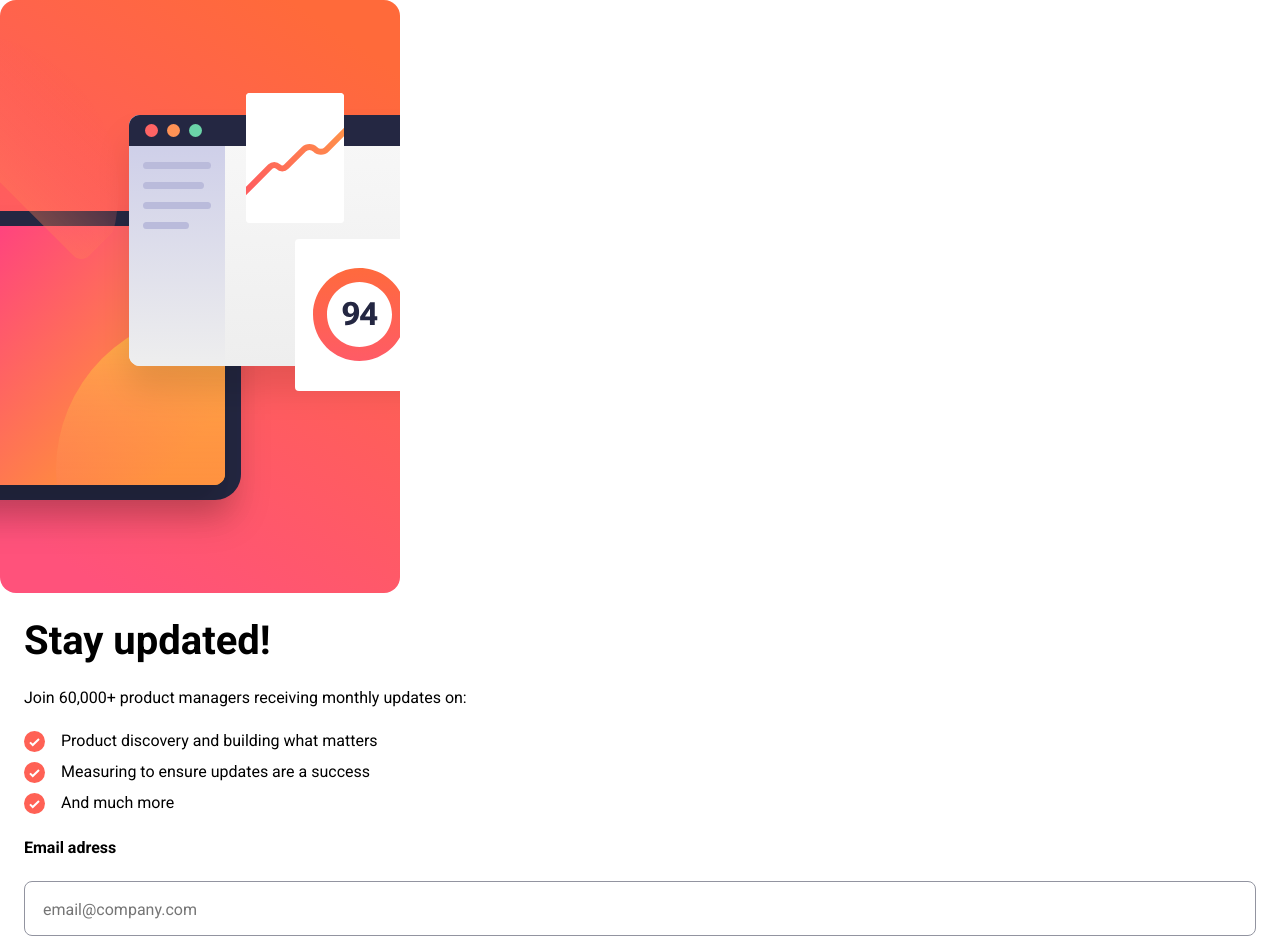
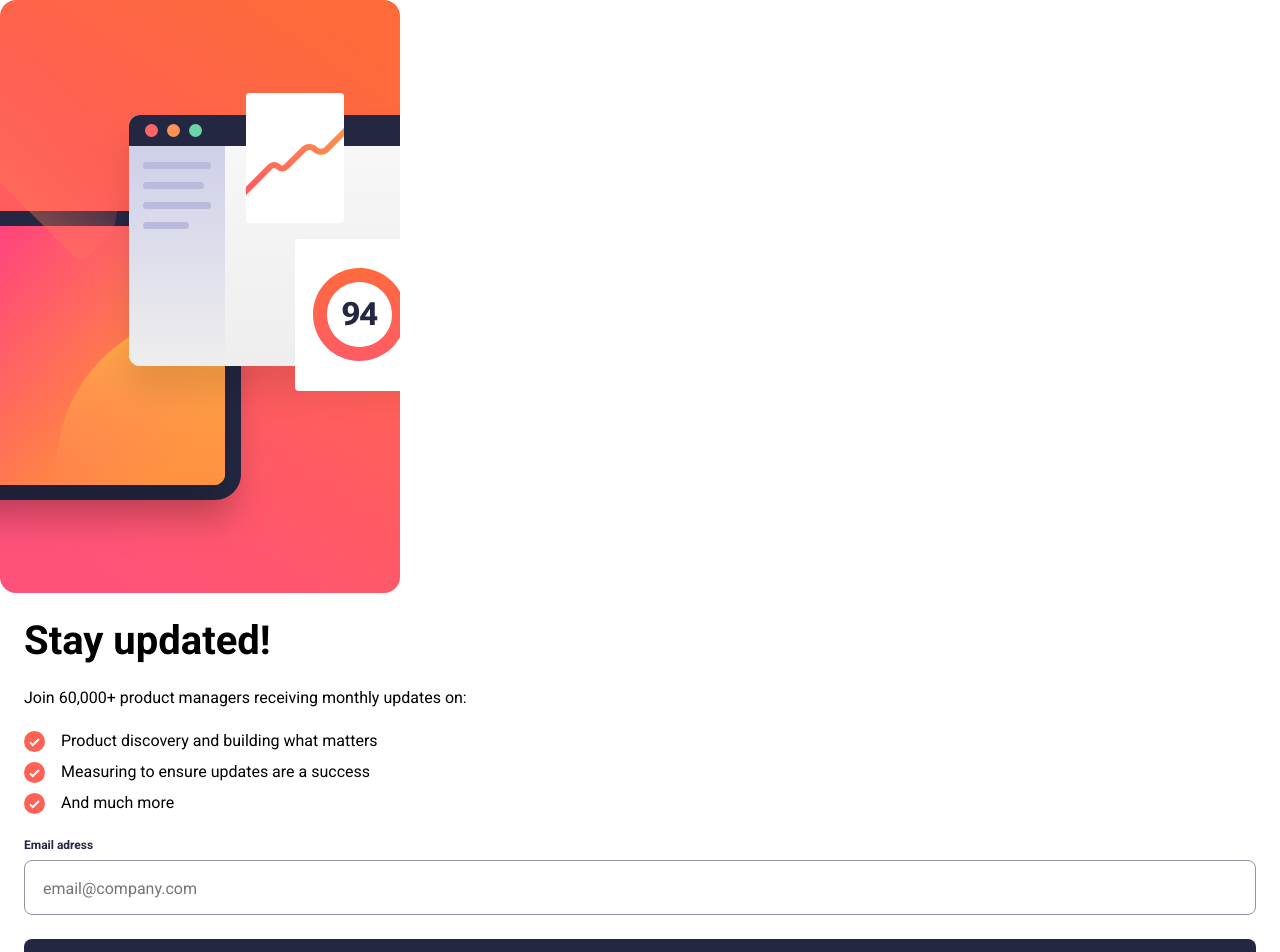
Before and after one commit to nivancheva/newsletter-sign-up-with-success-message-main, a React (Vite) app: page / in a window 1280 px wide. Shown: the top 952 px of the page. Built offline with nearby package versions, Linux system fonts and the light colour scheme.

Commit message:
fix label font size

```diff
--- a/src/App.jsx
+++ b/src/App.jsx
@@ -29,6 +29,7 @@ function App() {
               <p>And much more</p>
             </li>
           </ul>
+          <div>
             <label className='label' htmlFor='email'>Email adress</label>
             <input
               id='email'
@@ -36,6 +37,7 @@ function App() {
               placeholder='email@company.com'
               className='input'
             />
+          </div>
           <button className='button'>Subscribe to monthly newsletter</button>
         </div>
       </div>
--- a/src/index.css
+++ b/src/index.css
@@ -67,6 +67,9 @@ ul {
 .label {
     font-weight: var(--fw-bold);
     display: block;
+    color: var(--clr-dark-gray);
+    font-size: .75rem;
+    margin-bottom: .5rem;
 }
 
 .input {
```
Lines whose indentation alone changed are shown as unchanged.
